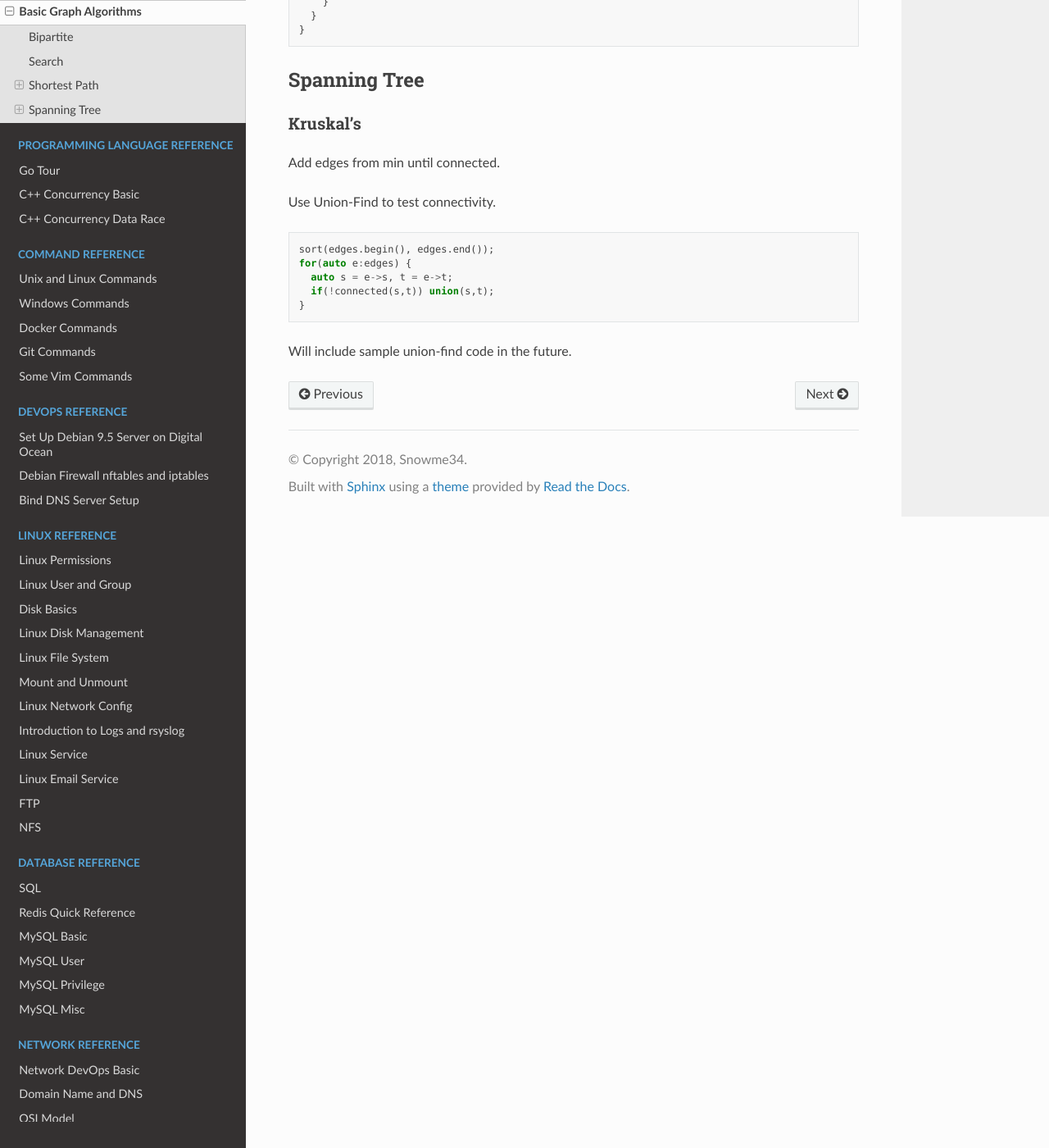
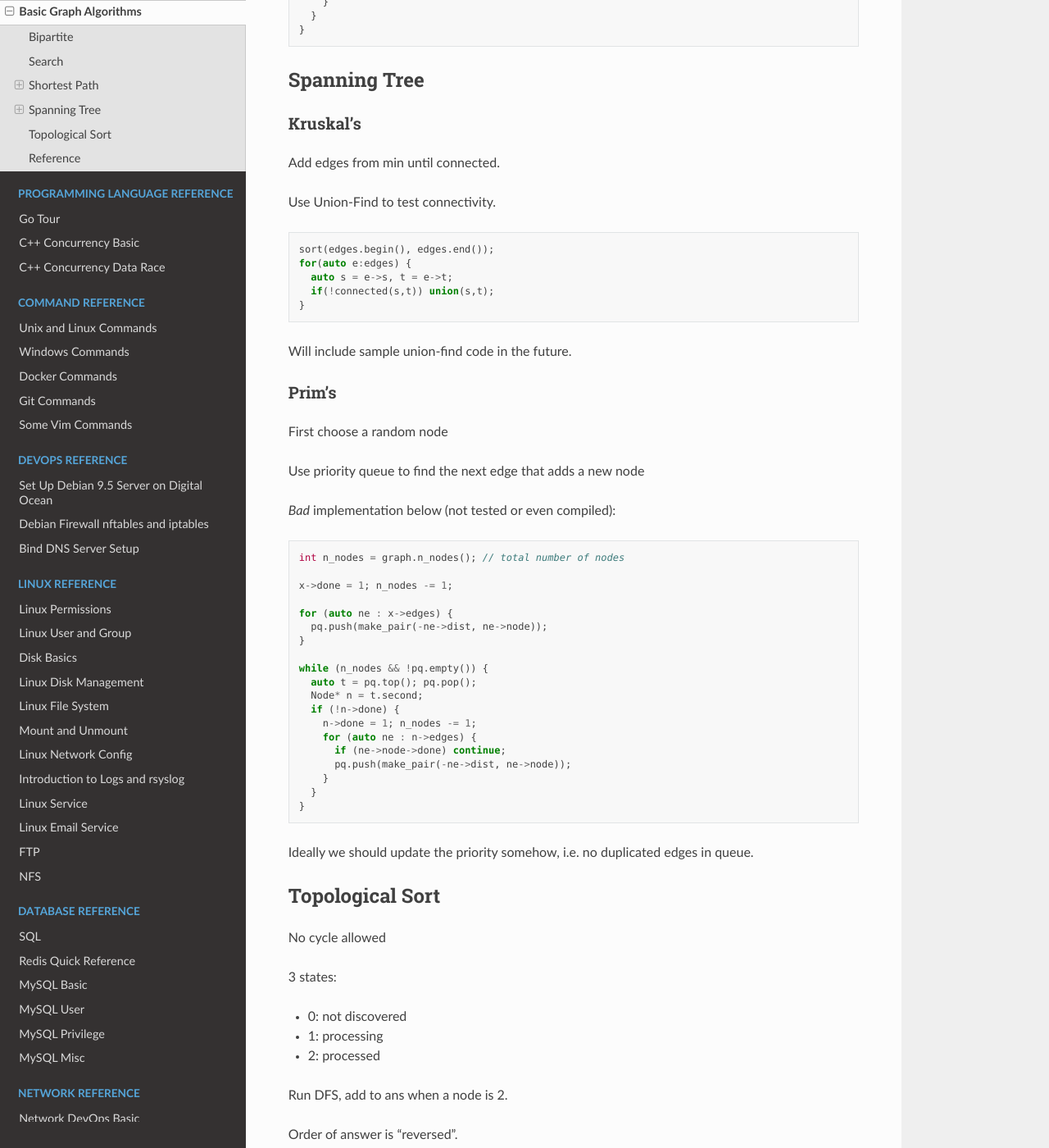
Before and after one commit to snowme34/snowme34.com, a Sphinx documentation site: the page built from docs/source/algorithms-and-data-structures/graph/basic-graph-algorithms.md, in a window 1280 px wide and 1400 px high, scrolled down 2444 px. Shown: the whole window at 82% size. Built offline with Sphinx 7.4.7 and the Read the Docs theme 2.0.0, drawn with Linux system fonts in a browser that asks for light colours; some of the changed text lies outside the part shown.

Commit message:
update basic graph algorithms

````diff
--- a/cspell_dict_snow.txt
+++ b/cspell_dict_snow.txt
@@ -93,3 +93,9 @@ refreshenv
 
 repo's
 nullptr
+
+Eulerian
+Biconnected
+Warshall
+Kruskal's
+Prim's
--- a/docs/source/algorithms-and-data-structures/graph/basic-graph-algorithms.md
+++ b/docs/source/algorithms-and-data-structures/graph/basic-graph-algorithms.md
@@ -126,3 +126,76 @@ for(auto e:edges) {
 ```
 
 Will include sample union-find code in the future.
+
+### Prim's
+
+First choose a random node
+
+Use priority queue to find the next edge that adds a new node
+
+*Bad* implementation below (not tested or even compiled):
+
+```cpp
+int n_nodes = graph.n_nodes(); // total number of nodes
+
+x->done = 1; n_nodes -= 1;
+
+for (auto ne : x->edges) {
+  pq.push(make_pair(-ne->dist, ne->node));
+}
+
+while (n_nodes && !pq.empty()) {
+  auto t = pq.top(); pq.pop();
+  Node* n = t.second;
+  if (!n->done) {
+    n->done = 1; n_nodes -= 1;
+    for (auto ne : n->edges) {
+      if (ne->node->done) continue;
+      pq.push(make_pair(-ne->dist, ne->node));
+    }
+  }
+}
+```
+
+Ideally we should update the priority somehow, i.e. no duplicated edges in queue.
+
+## Topological Sort
+
+No cycle allowed
+
+3 states:
+
+* 0: not discovered
+* 1: processing
+* 2: processed
+
+Run DFS, add to ans when a node is 2.
+
+Order of answer is "reversed".
+
+```cpp
+vector<int> adj[N];
+vector<bool> visited(N, false);
+vector<int> order;
+void t_sort(int u) {
+  if (visited[u]) { return; }
+
+  visited[u] = true;
+
+  for (int i = 0; i < adj[u].size(); ++i) {
+    t_sort(adj[u][i]);
+  }
+
+  order.push_back(u);
+}
+
+for (int u = 0; u < n; u++) {
+  t_sort(u);
+}
+```
+
+## Reference
+
+* [DS](https://dsa.cs.tsinghua.edu.cn/~deng/ds/index.htm)
+* [Competitive programming books](https://cses.fi/book/index.html)
+* [Graph - Unweighted Graphs](https://algo.is/aflv16/aflv_07_graphs_1.pdf)
````
